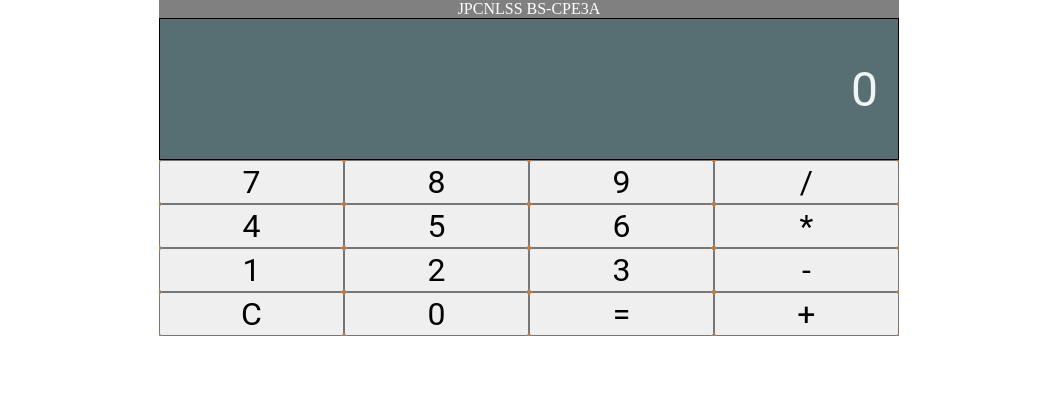
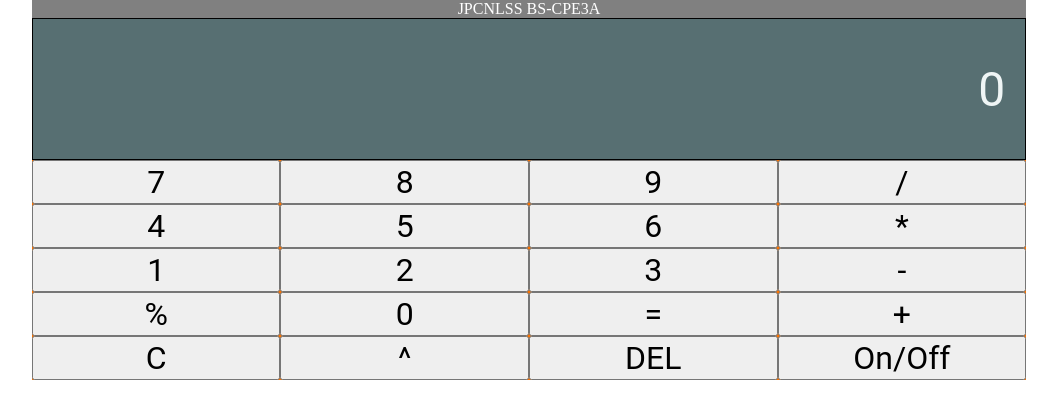
Before and after one commit to jpcnlss/my-app, a React (Create React App) app: page / in a window 1280 px wide. Shown: the top 418 px of the page, without its empty margins (111-1168 px from the left). Built offline with nearby package versions, Linux system fonts and the light colour scheme.

Commit message:
Update App.js

```diff
--- a/src/App.js
+++ b/src/App.js
@@ -78,6 +78,13 @@ function App() {
 		}
 		else if (oper === "/") {
 			setDisp(parseInt(num1) / parseInt(num2));
+		}
+		else if (oper === "%") {
+			setDisp(parseInt(num1) % parseInt(num2));
+		}
+		else if (oper === "^") {
+			setDisp(parseInt(num1) ** parseInt(num2));
+
 		} else {
 			setDisp("ERROR");
 		}
@@ -87,14 +94,29 @@ function App() {
 
 	const clearClickHandler = (e) => {
 		e.preventDefault();
-
-
-
 		setDisp(0);
 		setNum1(null);
 		setNum2(null);
 		setOper(null);
 	}
+
+
+	const deleteClickHandler = (e) => {
+		e.preventDefault();
+		const value = e.target.innerHTML;
+		value = value.substring(0, value.length -1);
+		console.log(value);
+	}
+
+	const onOffClickHandler = (e) => {
+		e.preventDefault();
+		const value = e.target.innerHTML;
+		setOper(value);
+		setDisp(value);
+
+		console.log(num1 + " " + oper + " " + num2);
+	}
+
 
   return (
   <div className="Calculator">
@@ -113,10 +135,14 @@ function App() {
       <Button label={2} onClick={numberClickHandler}/>
       <Button label={3} onClick={numberClickHandler}/>
       <Button label={"-"} onClick={operatorClickHandler}/>
-      <Button label={"C"} onClick={clearClickHandler}/>
+      <Button label={"%"} onClick={operatorClickHandler}/>
       <Button label={0} onClick={numberClickHandler}/>
       <Button label={"="} onClick={equalClickHandler}/>
       <Button label={"+"} onClick={operatorClickHandler}/>
+	<Button label={"C"} onClick={clearClickHandler}/>
+      <Button label={"^"} onClick={operatorClickHandler}/>
+      <Button label={"DEL"} onClick={deleteClickHandler}/>
+      <Button label={"On/Off "} onClick={onOffClickHandler}/>
      </div>
     </div>
 
```
